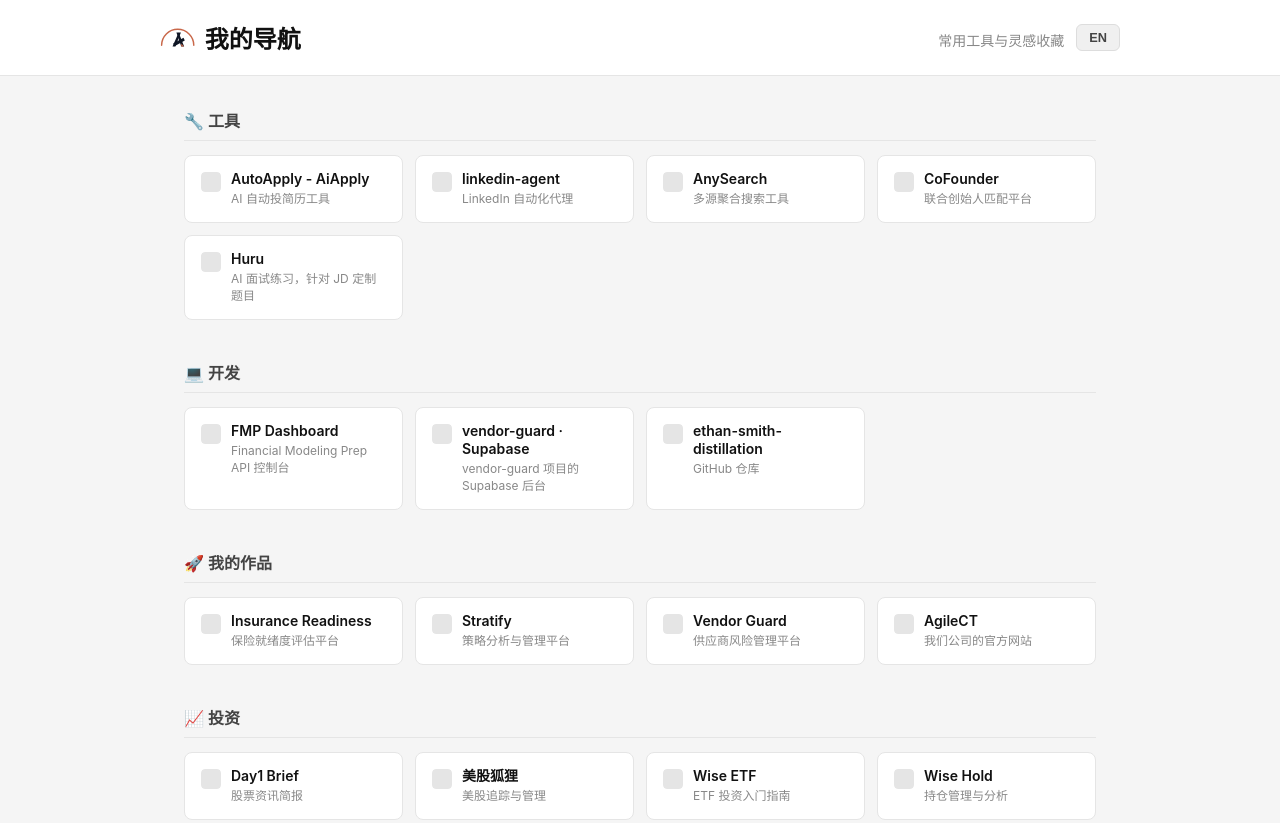
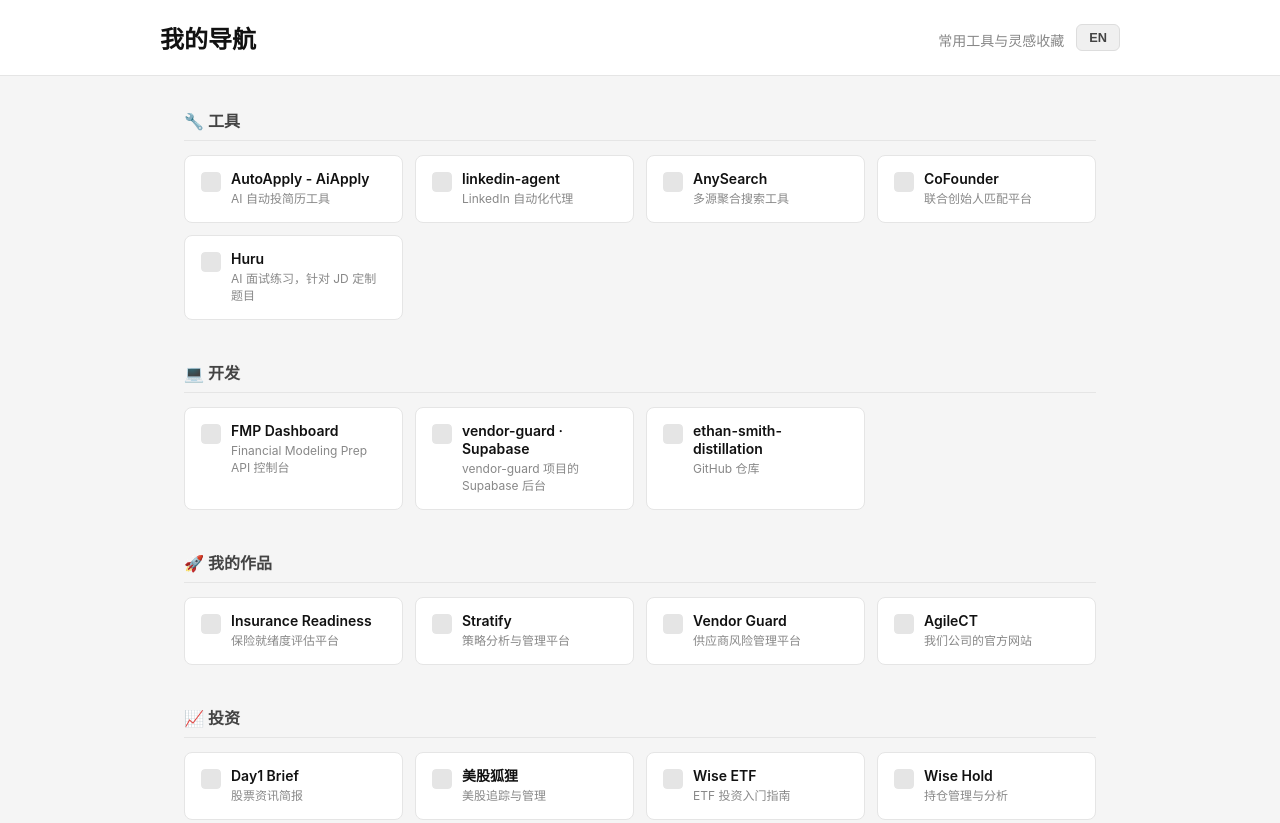
Before and after one commit to AgileCT/Shelly-links, a plain HTML site: page index.html in a window 1280 px wide. Shown: the top 823 px of the page. Drawn offline with Linux system fonts and the light colour scheme.

Commit message:
fix: remove logo from header

```diff
--- a/index.html
+++ b/index.html
@@ -10,7 +10,6 @@
   <header>
     <div class="header-inner">
       <div class="header-title-row">
-        <img src="logo-icon.svg" alt="AgileCT" class="site-logo">
         <h1 id="site-title">我的导航</h1>
       </div>
       <div class="header-right">
```
